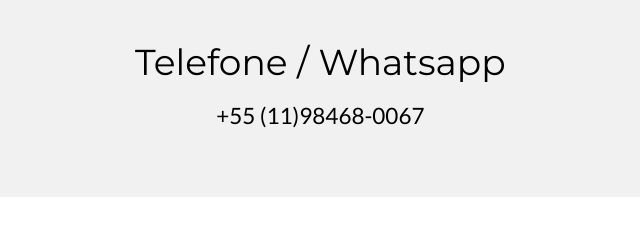
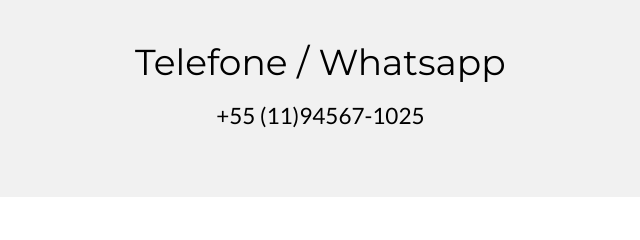
Before and after one commit to construsaez/construsaez.github.io, a plain HTML site: page contato.html in a window 1280 px wide. Shown: the part 507-747 px from the top of the page, 483-1123 px from the left. Drawn offline with nearby package versions, Linux system fonts and the light colour scheme; a script that the page names is missing.

Commit message:
Add files via upload

```diff
--- a/contato.html
+++ b/contato.html
@@ -46,7 +46,7 @@
 
       <div class="w3-twothird w3-center">
         <h1>Telefone / Whatsapp</h1>
-        <a href="tel:+55 11 98468-0067" class="w3-padding-32 info">+55 (11)98468-0067</a>
+        <a href="tel:+55 11 94567-1025" class="w3-padding-32 info">+55 (11)94567-1025</a>
       </div>
     </div>
   </section>
```
